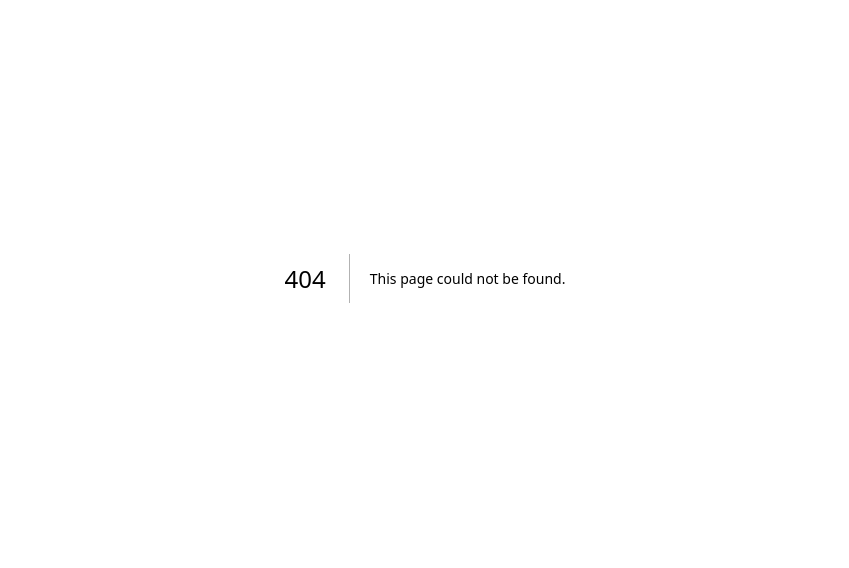
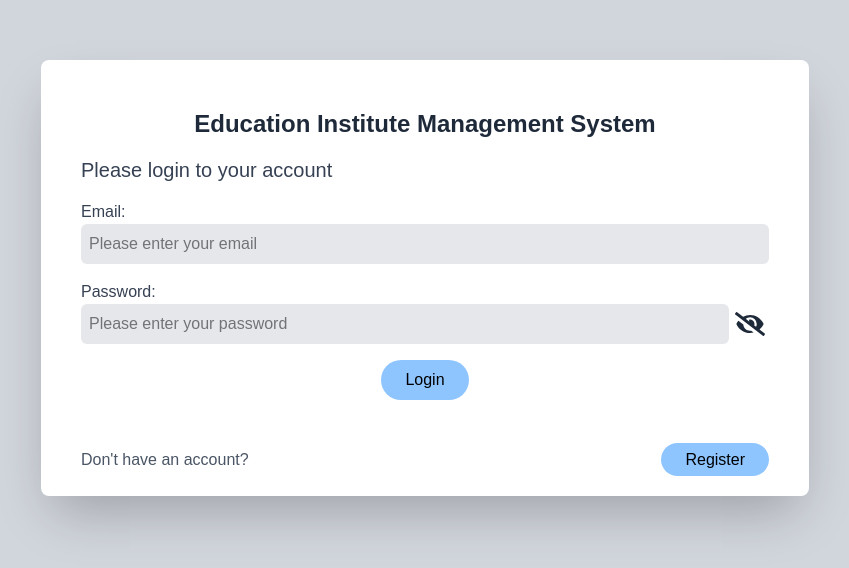
Before and after one commit to Priyosmita/Education-Institute-Management-System, a Next.js app: page /login in a window 1280 px wide. Before the commit this address had no page. Shown: the part 122-690 px from the top of the page, without its empty margins (215-1064 px from the left). Built offline with nearby package versions, Linux system fonts and the light colour scheme.

Commit message:
authentication and signin page

```diff
--- /dev/null
+++ b/app/(auth)/login/page.js
@@ -0,0 +1,101 @@
+'use client'
+import React from 'react';
+import { useState } from 'react';
+import { useRouter } from "next/navigation";
+import { FaEye, FaEyeSlash } from "react-icons/fa"
+import Link from 'next/link';
+
+const page = () => {
+
+  const [email, setEmail] = useState("");
+  const [password, setPassword] = useState("");
+  const [showPassword, setShowPassword] = useState(false); // toggle state
+  const router = useRouter();
+
+  // firebase
+  const handleSubmit = async (e) => {
+    e.preventDefault();
+    try {
+      const userCredential = await signInWithEmailAndPassword(auth, email, password);
+      const user = userCredential.user;
+      alert("Login successful");
+      router.push("/");
+    } catch (error) {
+      console.error("Login failed:", error.message);
+      alert("Login failed. Please check your credentials.");
+    }
+  };
+
+  return (
+    <>
+      <div className='h-screen bg-gray-300 flex items-center justify-center'>
+        <div className='rounded-lg bg-white shadow-2xl w-3xl'>
+          <div className='flex justify-center'><p className='text-gray-800 font-semibold text-2xl pt-12 pb-4'>Education Institute Management System</p></div>
+
+          <form onSubmit={handleSubmit}>
+            <p className="mb-4 text-gray-700 pl-10 text-xl">Please login to your account</p>
+
+            <label className='text-gray-700 pl-10'>Email:</label>
+            <div className='pr-10 pl-10'>
+              <input
+                type="email"
+                value={email}
+                onChange={(e) => setEmail(e.target.value)}
+                placeholder="Please enter your email"
+                className="mb-4 w-full p-2 bg-gray-200 text-black rounded-md"
+                required
+              />
+            </div>
+
+
+            <label className='text-gray-700 pl-10'>Password:</label>
+            <div className="relative mb-4">
+              <div className='pr-20 pl-10'>
+                <input
+                  type={showPassword ? "text" : "password"}
+                  value={password}
+                  onChange={(e) => setPassword(e.target.value)}
+                  placeholder="Please enter your password"
+                  className="w-full p-2 bg-gray-200 text-black rounded-md"
+                  required
+                />
+              </div>
+
+              <span
+                onClick={() => setShowPassword(!showPassword)}
+                className="absolute right-3 pr-8 top-1/2 transform -translate-y-1/2 text-gray-800 cursor-pointer"
+              >
+                {showPassword ? (
+                  <FaEye className="text-3xl" />
+                ) : (
+                  <FaEyeSlash className="text-3xl" />
+                )}
+              </span>
+            </div>
+
+            <div className="mb-12 text-center">
+              <button type="submit" className='pl-6 pr-6 pt-2 pb-2 rounded-3xl transform transition duration-300 hover:scale-110 hover:bg-blue-700 bg-blue-300 text-black hover:text-white'>
+                Login
+              </button>
+            </div>
+
+            <div className="flex items-center justify-between pb-6">
+              <p className="mb-0 mr-2 pl-10 text-gray-600">Don&apos;t have an account?</p>
+              <button className='transform transition duration-300 hover:scale-110'>
+                <Link
+                  href="/signup"
+                  className="pl-6 pr-6 pt-2 pb-2 mr-10 rounded-3xl transform transition duration-300 hover:bg-blue-700 bg-blue-300 text-black hover:text-white"
+                >
+                  Register
+                </Link>
+              </button>
+            </div>
+          </form>
+
+        </div>
+      </div>
+    </>
+  )
+}
+
+export default page
--- a/app/components/Navbar.js
+++ b/app/components/Navbar.js
@@ -37,7 +37,7 @@ const Navbar = ({setSelectedView}) => {
   };
 
   return (
-    <div className="bg-white shadow-xl h-fit w-64 rounded-lg flex flex-col gap-y-6 pb-6">
+    <div className="bg-white shadow-2xl h-fit w-64 rounded-lg flex flex-col gap-y-6 pb-6">
       <div className="text-xl font-bold text-gray-800 pl-4 pt-6">Navigation</div>
 
       <DashboardItem
--- a/app/components/Window/Dashboard.js
+++ b/app/components/Window/Dashboard.js
@@ -3,7 +3,7 @@ import React from 'react'
 const Dashboard = () => {
     return (
         <>
-            <div className="bg-white shadow-xl h-fit w-full rounded-lg p-10">
+            <div className="bg-white shadow-2xl h-fit w-full rounded-lg p-10">
                 <div className="text-2xl font-semibold text-gray-700 pb-3">Dashboard Overview</div>
                 <hr className="font-bold border-1 text-gray-200" />
 
--- /dev/null
+++ b/lib/firebase.js
@@ -0,0 +1,18 @@
+// lib/firebase.js
+import { initializeApp } from "firebase/app";
+import { getAuth } from "firebase/auth";
+
+const firebaseConfig = {
+  apiKey: "AIzaSyBs9myGipNc87KhclE7bJjMdfapcNOlhRA",
+  authDomain: "eims-64e15.firebaseapp.com",
+  projectId: "eims-64e15",
+  storageBucket: "eims-64e15.firebasestorage.app",
+  messagingSenderId: "971028404523",
+  appId: "1:971028404523:web:4cf9a7a33d5603e6318d6e",
+  measurementId: "G-EBMPFQZRCY"
+};
+
+const app = initializeApp(firebaseConfig);
+const auth = getAuth(app);
+
+export { auth };
--- a/package.json
+++ b/package.json
@@ -12,7 +12,8 @@
     "chart.js": "^4.5.0",
     "next": "15.3.4",
     "react": "^19.0.0",
-    "react-dom": "^19.0.0"
+    "react-dom": "^19.0.0",
+    "react-icons": "^5.5.0"
   },
   "devDependencies": {
     "@eslint/eslintrc": "^3",
```
Also changed, not shown: app/(auth)/signup/page.js (added), 1 other file (tests, documents, lock files or other folders).
